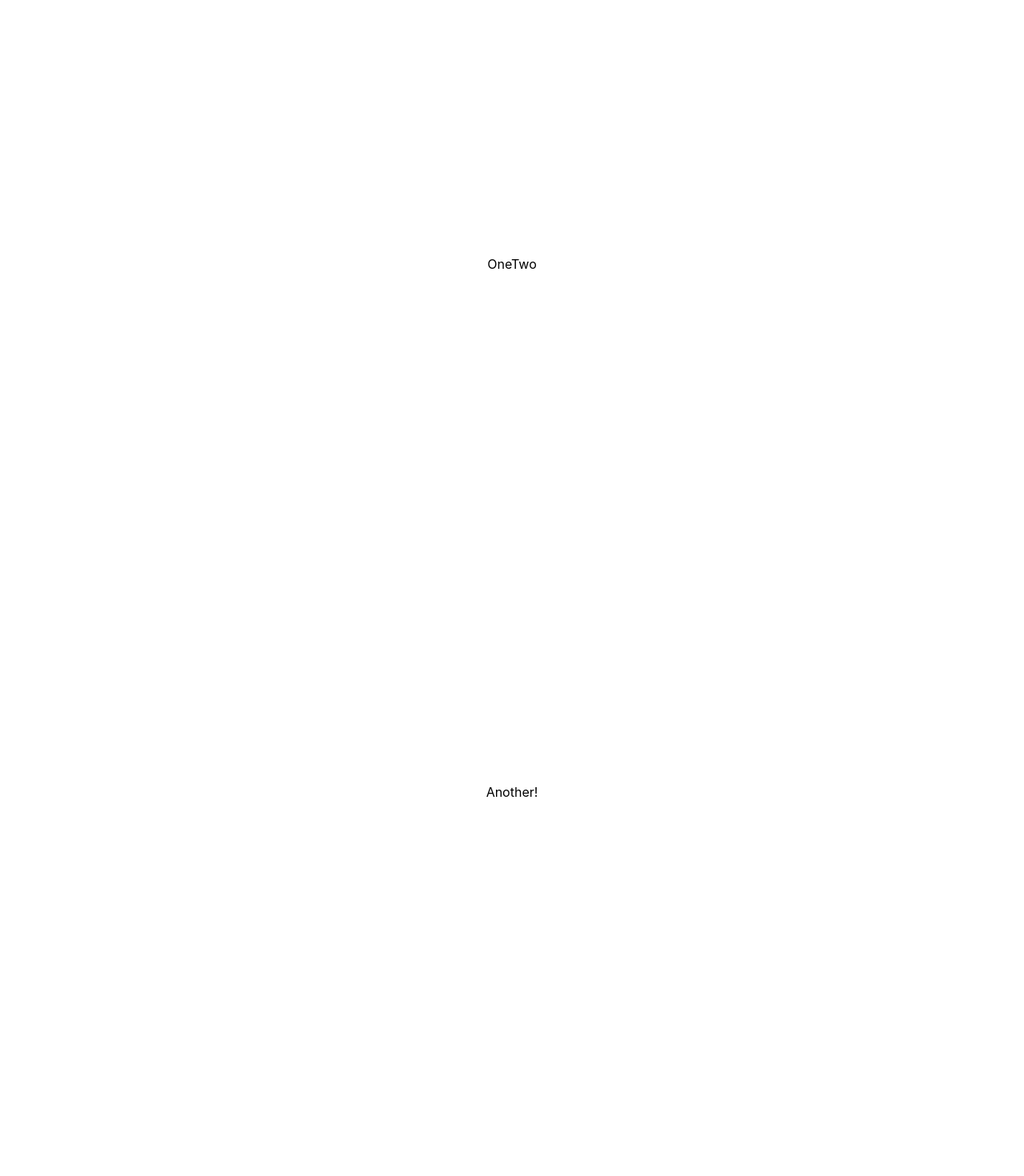
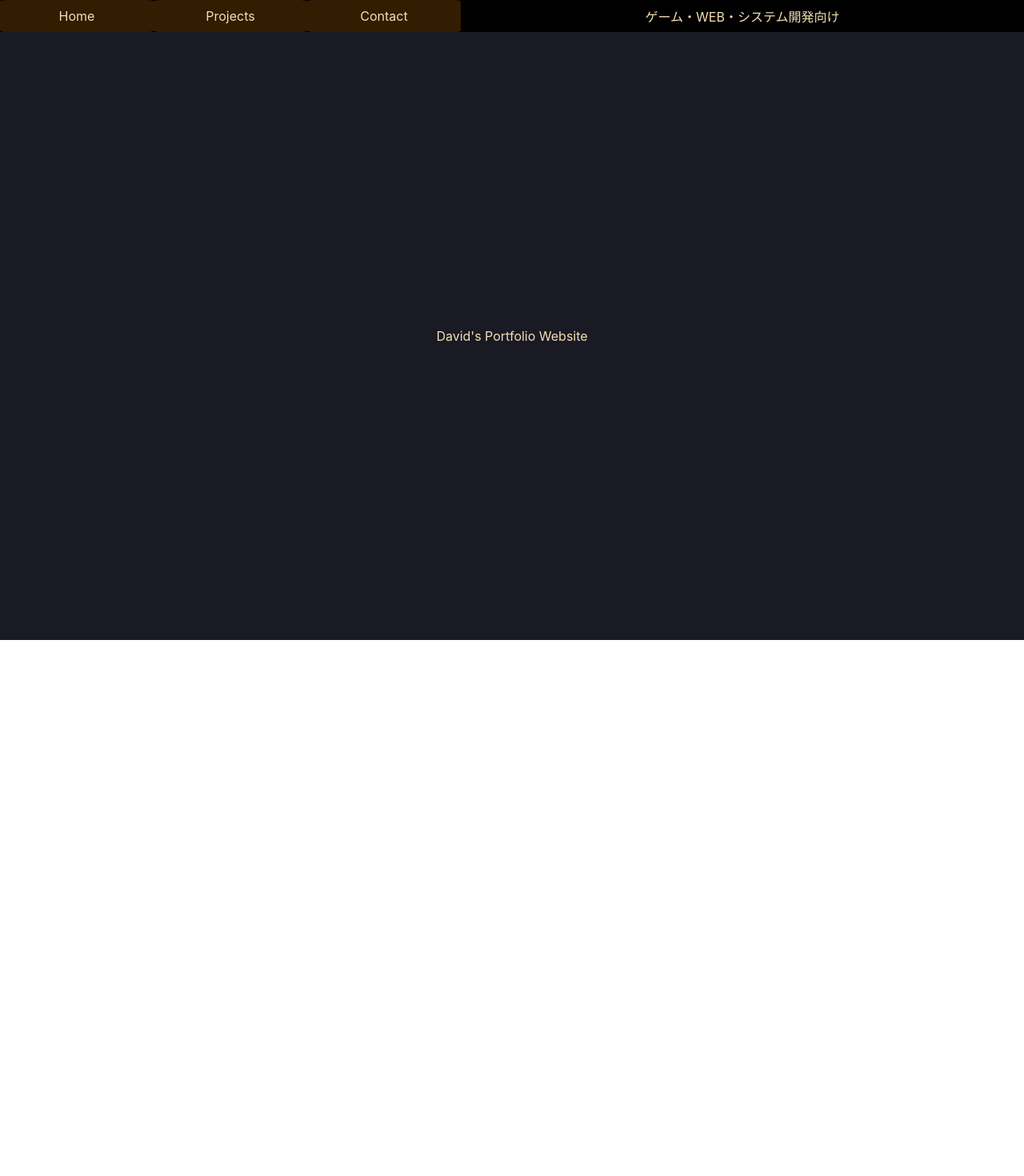
Before and after one commit to davidwingqvist/portfolio-site, a React (Create React App) app: page / in a window 1280 px wide. Shown: the top 1470 px of the page at 80% size. After the commit the page ends 800 px from the top, so only its background shows below. Built offline with nearby package versions, Linux system fonts and the light colour scheme.

Commit message:
Added navbar, color scheme
Added a navbar and fixed nice color scheme

```diff
--- a/src/code/Block.css
+++ b/src/code/Block.css
@@ -3,14 +3,18 @@
     align-content: center;
     display: grid;
     text-align: center;
-    width: 100%;
-    height: 100%;
+    width: 100vw;
+    height: 100vh;
 }
 
 .Block {
     place-items: center;
     display: grid;
-    width: 100%;
-    height: 100%;
-    margin: 100%;
+    width: 100vw;
+    height: 95vh;
+    background-color: rgb(26, 26, 36);
 }
+
+.Main {
+    color: wheat;
+}
--- a/src/code/Block.js
+++ b/src/code/Block.js
@@ -1,29 +1,20 @@
 import './Block.css'
+import './NavigationBar.css'
 
 function Block()
 {
     return (
         <div className='HomePage'>
+            <ul className='NavBar'>
+                <li className='NavItem'>Home</li>
+                <li className='NavItem'>Projects</li>
+                <li className='NavItem'>Contact</li>
+                <text className='NavText'>ゲーム・WEB・システム開発向け</text>
+            </ul>
             <table className='Block'>
-                <div>
-                    <text>One</text>
-                    <text>Two</text>
+                <div className='Main'>
+                    <text>David's Portfolio Website</text>
                 </div>
-                <text>Another!</text>
-                <text>Test!</text>
-                <text>Test!</text>
-            </table>
-            <table className='Block'>
-                <text>Test!</text>
-                <text>Another!</text>
-                <text>Test!</text>
-                <text>Test!</text>
-            </table>
-            <table className='Block'>
-                <text>Test!</text>
-                <text>Another!</text>
-                <text>Test!</text>
-                <text>Test!</text>
             </table>
         </div>
     );
--- /dev/null
+++ b/src/code/NavigationBar.css
@@ -0,0 +1,45 @@
+
+.NavBar {
+    list-style-type: none;
+    margin: 0;
+    padding: 0;
+    width: 100vw;
+    height: 5vh;
+    background-color: rgb(0, 0, 0);
+    color: wheat;
+}
+
+.NavItem {
+    display: grid;
+    background-color: rgb(50, 28, 2);
+    float: left;
+    width: 15vw;
+    height: 5vh;
+    text-align: center;
+    justify-content: center;
+    align-items: center;
+    border-radius: 5%;
+    user-select: none;
+}
+
+.NavText {
+    display: flex;
+    flex-direction: column;
+    text-align: center;
+    vertical-align: center;
+    justify-content: center;
+    align-items: center;
+    border-color: wheat;
+    margin-top: 1vh;
+    text-decoration: none;
+    user-select: none;
+}
+
+
+.NavItem:hover {
+    background-color: rgb(84, 48, 3);
+}
+
+.NavItem:active {
+    background-color: black;
+}
```
